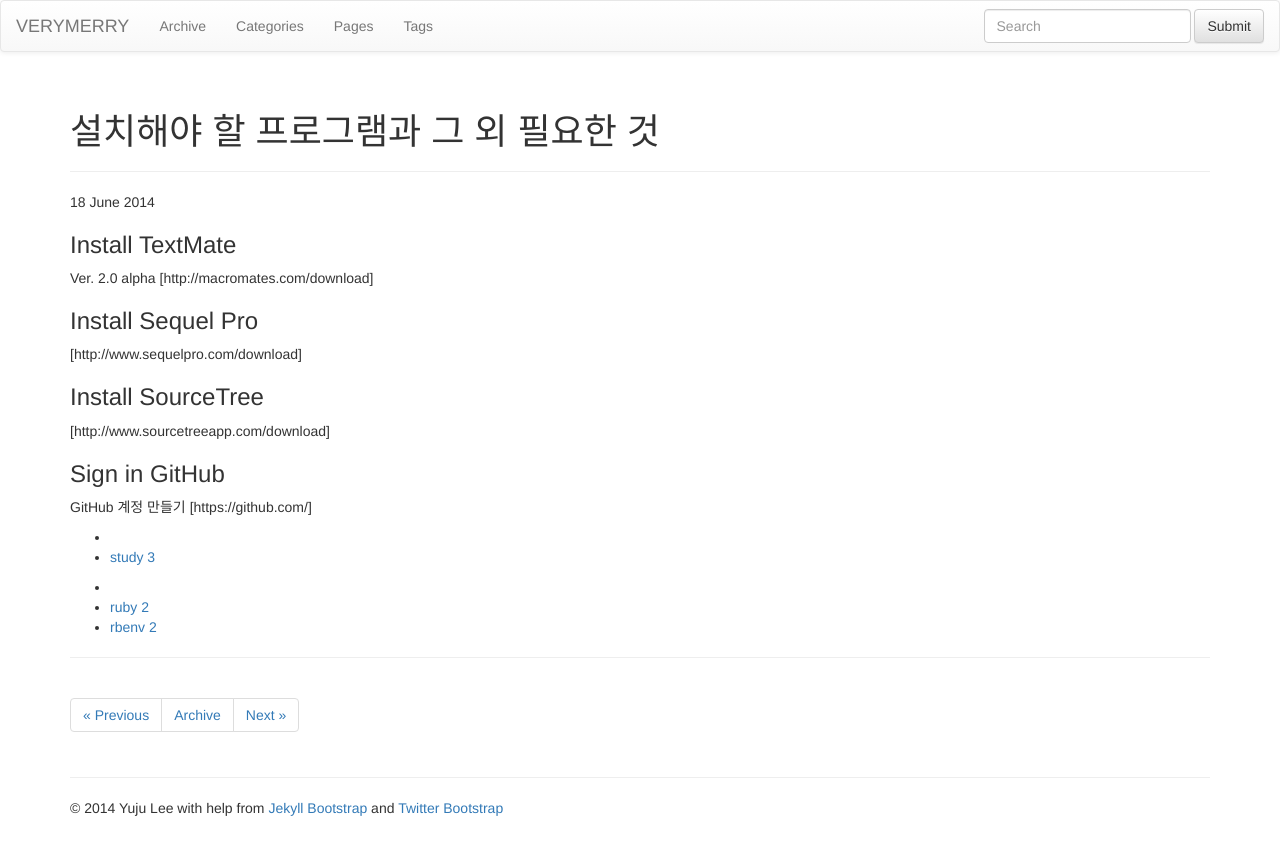
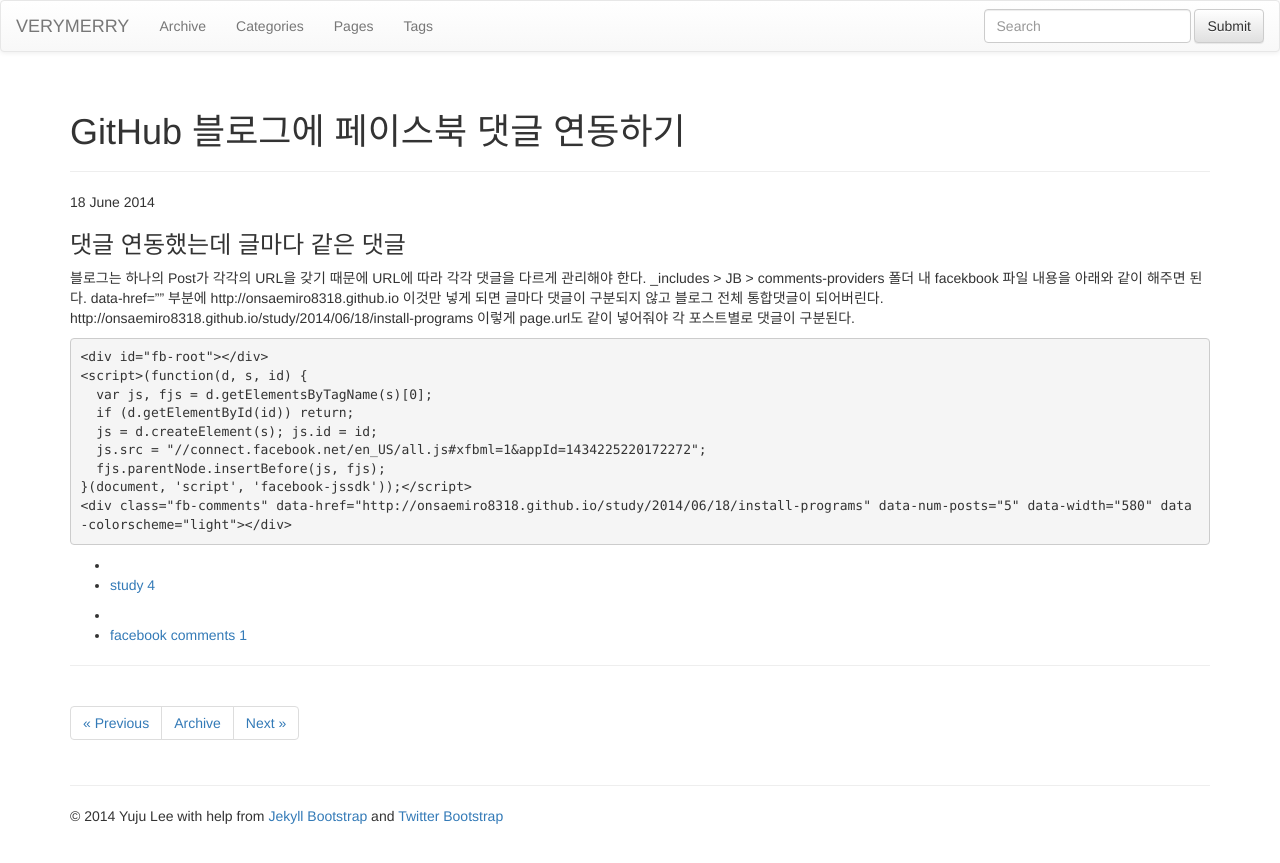
Before and after one commit to onsaemiro8318/onsaemiro8318.github.com, a Jekyll site: the page built from _posts/2014-06-18-install-programs.md, in a window 1280 px wide. Shown: the top 863 px of the page. Built offline with Jekyll 4.4.1, drawn with Linux system fonts in a browser that asks for light colours; nearby versions of some CDN libraries; library files that are not in the unit come from our copies.

Commit message:
new posting about Facebook comments

```diff
--- a/_posts/2014-06-18-install-programs.md
+++ b/_posts/2014-06-18-install-programs.md
@@ -1,22 +1,26 @@
 ---
 layout: post
-title: "설치해야 할 프로그램과 그 외 필요한 것"
+title: "GitHub 블로그에 페이스북 댓글 연동하기"
 description: ""
 category: study
-tags: [ruby, rbenv]
+tags: [facebook comments]
 ---
 {% include JB/setup %}
 
-###Install TextMate
-Ver. 2.0 alpha
-[http://macromates.com/download]
+###댓글 연동했는데 글마다 같은 댓글
+블로그는 하나의 Post가 각각의 URL을 갖기 때문에 URL에 따라 각각 댓글을 다르게 관리해야 한다.
+_includes > JB > comments-providers 폴더 내 facekbook 파일 내용을 아래와 같이 해주면 된다.
+data-href="" 부분에 {{ site.production_url }} 이것만 넣게 되면 글마다 댓글이 구분되지 않고 블로그 전체 통합댓글이 되어버린다.
+{{ site.production_url }}{{ page.url }} 이렇게 page.url도 같이 넣어줘야 각 포스트별로 댓글이 구분된다.
 
-###Install Sequel Pro
-[http://www.sequelpro.com/download]
-
-###Install SourceTree
-[http://www.sourcetreeapp.com/download]
-
-###Sign in GitHub
-GitHub 계정 만들기
-[https://github.com/]
+~~~
+<div id="fb-root"></div>
+<script>(function(d, s, id) {
+  var js, fjs = d.getElementsByTagName(s)[0];
+  if (d.getElementById(id)) return;
+  js = d.createElement(s); js.id = id;
+  js.src = "//connect.facebook.net/en_US/all.js#xfbml=1&appId={{ site.JB.comments.facebook.appid }}";
+  fjs.parentNode.insertBefore(js, fjs);
+}(document, 'script', 'facebook-jssdk'));</script>
+<div class="fb-comments" data-href="{{ site.production_url }}{{ page.url }}" data-num-posts="{{ site.JB.comments.facebook.num_posts }}" data-width="{{ site.JB.comments.facebook.width }}" data-colorscheme="{{ site.JB.comments.facebook.colorscheme }}"></div>
+~~~
```
Also changed, not shown: _posts/2014-07-01-facebook-comments.md (added, +22 -0 lines).
